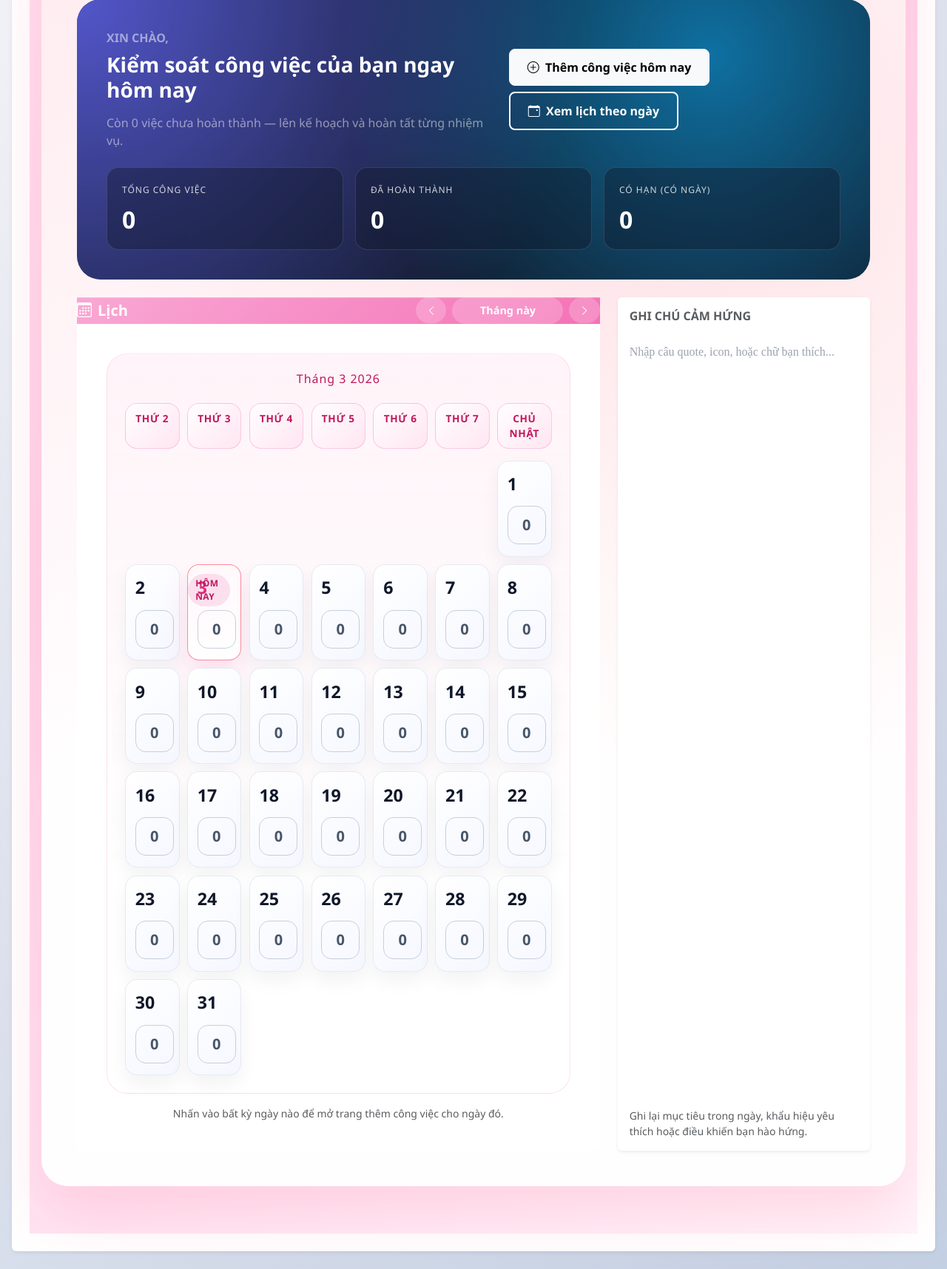
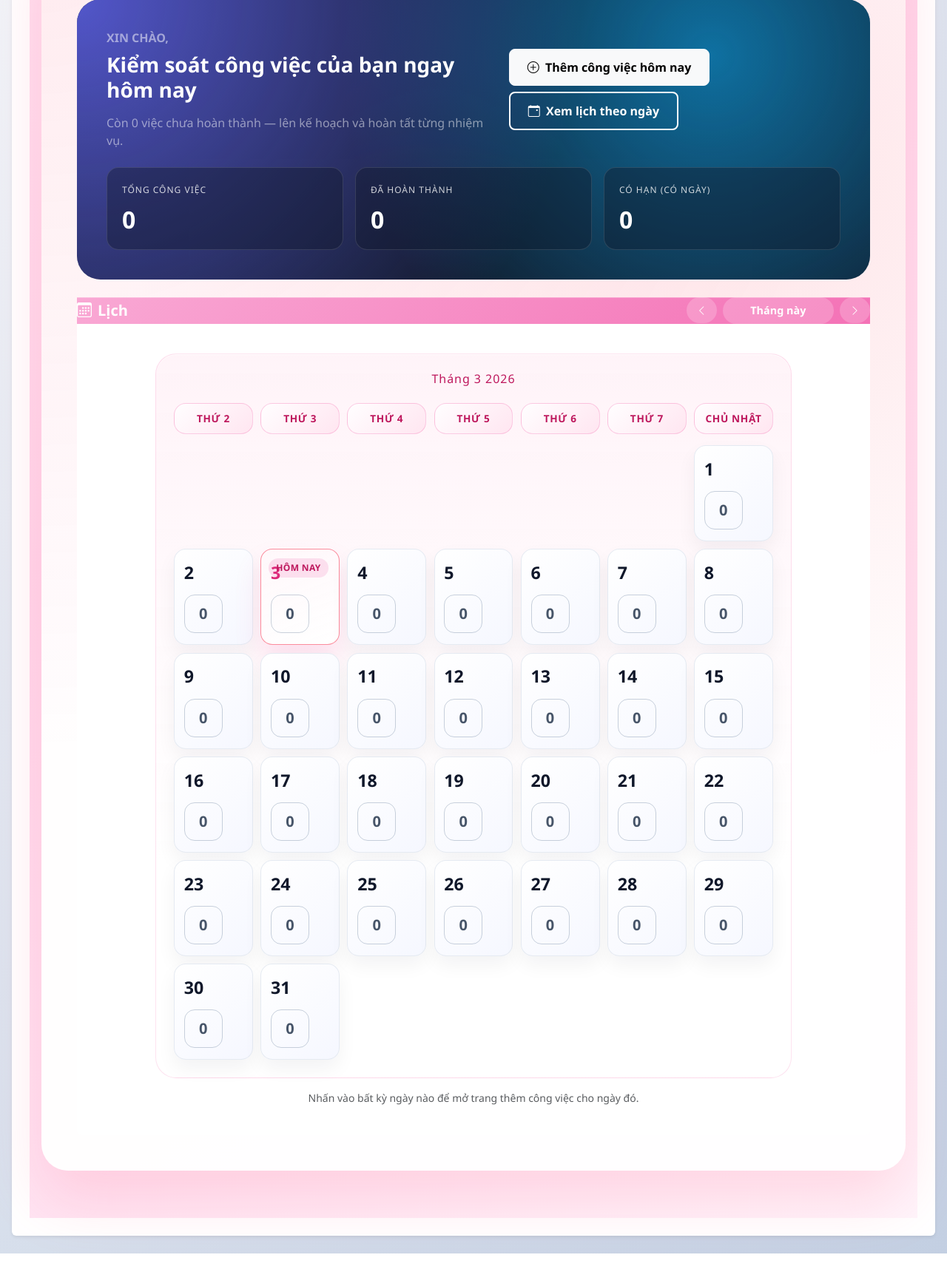
Before and after one commit to maivanquan1406-afk/todo-app, a FastAPI app: template app/templates/dashboard.html in a window 1280 px wide. Shown: the part 294-2010 px from the top of the page at 74% size. After the commit the page ends 1989 px from the top, so only its background shows below. Run offline with FastAPI, Linux system fonts and the light colour scheme; the template is opened without the code that fills it, so the values that code supplies are empty.

Commit message:
Bỏ thẻ ghi chú

```diff
--- a/app/templates/dashboard.html
+++ b/app/templates/dashboard.html
@@ -58,7 +58,7 @@
     </div>
 
     <div class="row g-4 align-items-stretch">
-      <div class="col-12 col-xl-8">
+      <div class="col-12">
         <div class="card border-0 calendar-card h-100">
           <div class="calendar-card-header d-flex justify-content-between align-items-center flex-wrap gap-3">
             <h5 class="mb-0 d-flex align-items-center gap-2"><i class="bi bi-calendar3"></i> Lịch</h5>
@@ -112,15 +112,6 @@
           </div>
         </div>
       </div>
-      <div class="col-12 col-xl-4">
-        <div class="card dashboard-note border-0 shadow-sm h-100">
-          <div class="card-body d-flex flex-column">
-            <h6 class="text-uppercase text-muted fw-bold">Ghi chú cảm hứng</h6>
-            <div class="custom-note-area flex-grow-1 mt-3" contenteditable="true"></div>
-            <p class="text-muted small mt-3 mb-0">Ghi lại mục tiêu trong ngày, khẩu hiệu yêu thích hoặc điều khiến bạn hào hứng.</p>
-          </div>
-        </div>
-      </div>
     </div>
   </div>
 </div>
```
